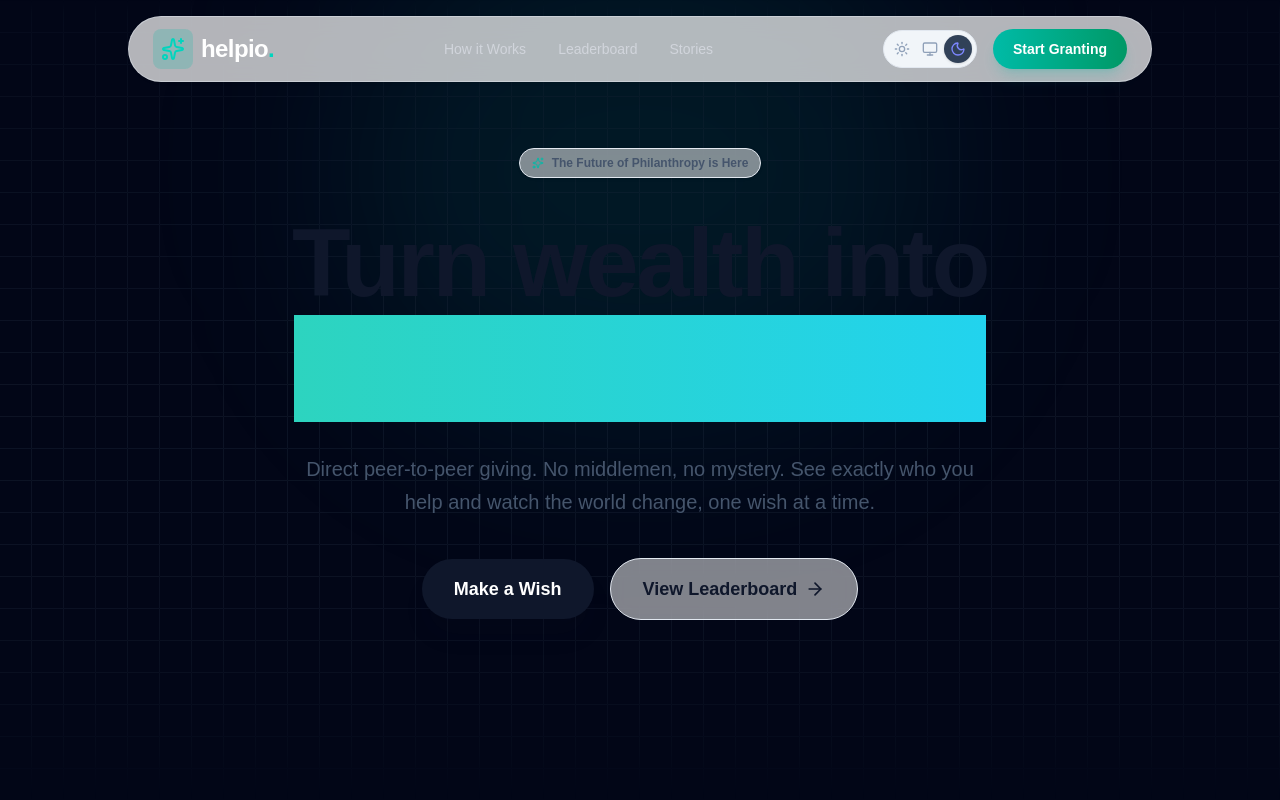
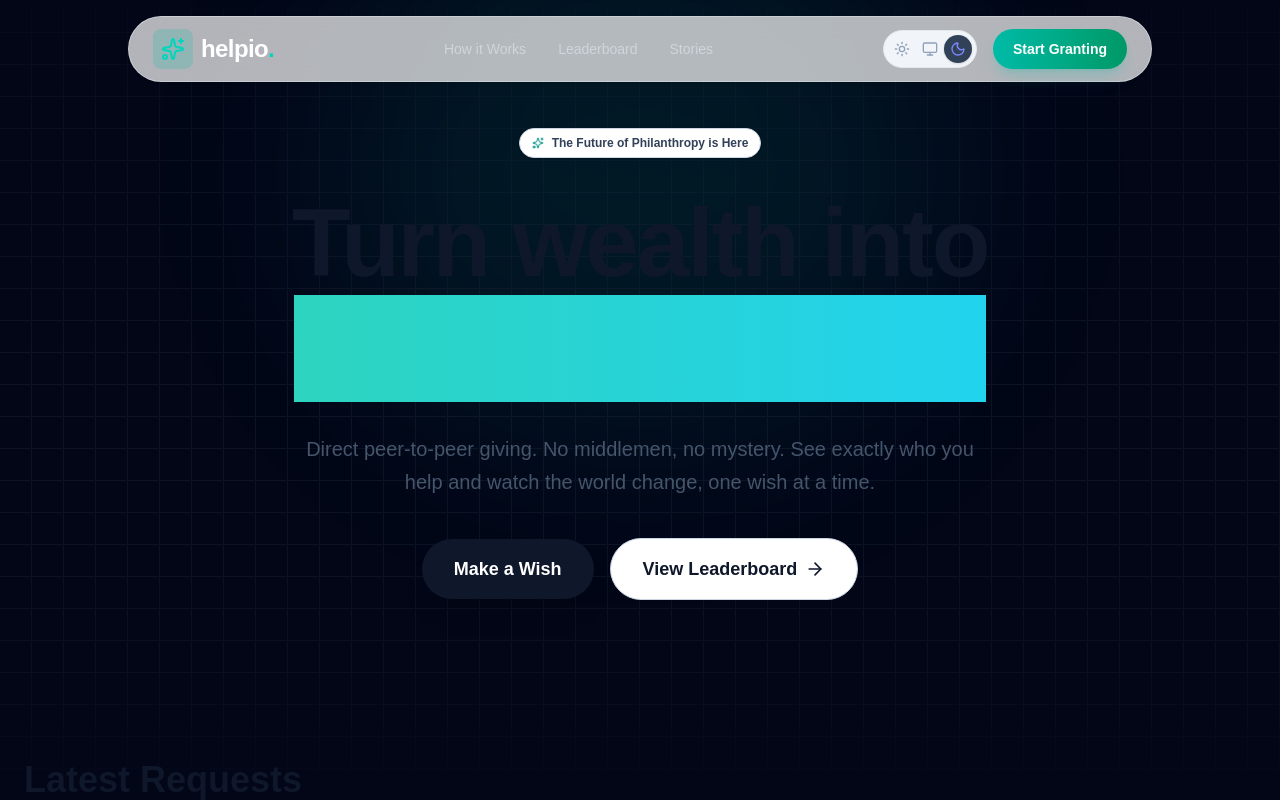
Before and after one commit to itznik/helpio, a Next.js app in the folder helpio/: page / in a window 1280 px wide. Shown: the top 800 px of the page. Built offline with nearby package versions, Linux system fonts and the light colour scheme.

Commit message:
Update page.tsx

```diff
--- a/helpio/src/app/page.tsx
+++ b/helpio/src/app/page.tsx
@@ -13,12 +13,12 @@ export default function Home() {
   return (
     <main className="min-h-screen relative flex flex-col">
 
-      {/* --- LIGHTWEIGHT BACKGROUND --- */}
-      <div className="fixed inset-0 z-0 pointer-events-none bg-grid opacity-[0.6]" />
+      {/* Backgrounds */}
+      <div className="fixed inset-0 z-0 pointer-events-none bg-grid" />
       <div className="fixed top-[-10%] left-1/2 -translate-x-1/2 w-[600px] h-[500px] bg-teal-500/10 blur-[100px] rounded-full -z-10" />
 
-      {/* --- HERO SECTION --- */}
-      <section className="relative z-10 pt-32 pb-20 px-6 min-h-[90vh] flex flex-col items-center justify-center text-center">
+      {/* Hero Section */}
+      <section className="relative z-10 pt-32 pb-20 px-6 min-h-[85vh] flex flex-col items-center justify-center text-center">
 
         <motion.div
            initial={{ opacity: 0, y: 20 }}
@@ -26,31 +26,36 @@ export default function Home() {
            className="max-w-4xl mx-auto"
         >
           {/* Badge */}
-          <div className="inline-flex items-center gap-2 px-3 py-1.5 rounded-full border border-slate-200 dark:border-white/10 bg-white/50 dark:bg-white/5 backdrop-blur-sm text-xs font-semibold text-slate-600 dark:text-slate-300 mb-8 mx-auto shadow-sm">
-            <Sparkles className="w-3 h-3 text-teal-500" />
+          <div className="inline-flex items-center gap-2 px-3 py-1.5 rounded-full border border-slate-300 dark:border-white/10 bg-white dark:bg-white/5 backdrop-blur-sm text-xs font-bold text-slate-700 dark:text-slate-300 mb-8 mx-auto shadow-sm">
+            <Sparkles className="w-3 h-3 text-teal-600 dark:text-teal-400" />
             <span>The Future of Philanthropy is Here</span>
           </div>
 
-          {/* Headline */}
+          {/* Headline - FORCED DARK COLOR IN LIGHT MODE */}
           <h1 className="text-5xl md:text-8xl font-display font-bold tracking-tight text-slate-900 dark:text-white leading-[1.1] mb-8">
             Turn wealth into <br />
             <span className="text-gradient">tangible impact.</span>
           </h1>
 
-          <p className="text-lg md:text-xl text-slate-600 dark:text-slate-400 max-w-2xl mx-auto mb-10 leading-relaxed">
+          {/* Subtext - FORCED DARK GRAY IN LIGHT MODE */}
+          <p className="text-lg md:text-xl text-slate-600 dark:text-slate-400 max-w-2xl mx-auto mb-10 leading-relaxed font-medium">
             Direct peer-to-peer giving. No middlemen, no mystery.
             See exactly who you help and watch the world change, one wish at a time.
           </p>
 
-          {/* Buttons */}
+          {/* Buttons - CRITICAL FIX FOR VISIBILITY */}
           <div className="flex flex-col sm:flex-row gap-4 justify-center items-center">
+
+            {/* Make a Wish Button: BLACK background in Light Mode, WHITE in Dark Mode */}
             <button
               onClick={() => setIsModalOpen(true)}
-              className="px-8 py-4 rounded-full bg-slate-900 dark:bg-white text-white dark:text-slate-900 font-bold text-lg hover:scale-105 transition-transform shadow-xl shadow-slate-900/10"
+              className="px-8 py-4 rounded-full bg-slate-900 hover:bg-slate-800 dark:bg-white dark:hover:bg-gray-200 text-white dark:text-slate-900 font-bold text-lg hover:scale-105 transition-all shadow-xl"
             >
               Make a Wish
             </button>
-            <button className="group px-8 py-4 rounded-full border border-slate-200 dark:border-white/10 bg-white/50 dark:bg-white/5 backdrop-blur-md text-slate-900 dark:text-white font-semibold text-lg hover:bg-white dark:hover:bg-white/10 transition-colors flex items-center gap-2">
+
+            {/* Secondary Button */}
+            <button className="group px-8 py-4 rounded-full border border-slate-300 dark:border-white/10 bg-white dark:bg-white/5 text-slate-900 dark:text-white font-semibold text-lg hover:bg-slate-50 dark:hover:bg-white/10 transition-colors flex items-center gap-2">
               View Leaderboard <ArrowRight className="w-5 h-5 group-hover:translate-x-1 transition-transform" />
             </button>
           </div>
@@ -59,7 +64,7 @@ export default function Home() {
       </section>
 
       {/* Sections */}
-      <div className="relative z-10">
+      <div className="relative z-10 space-y-24 pb-24">
         <WishFeed />
         <Leaderboard />
       </div>
```
